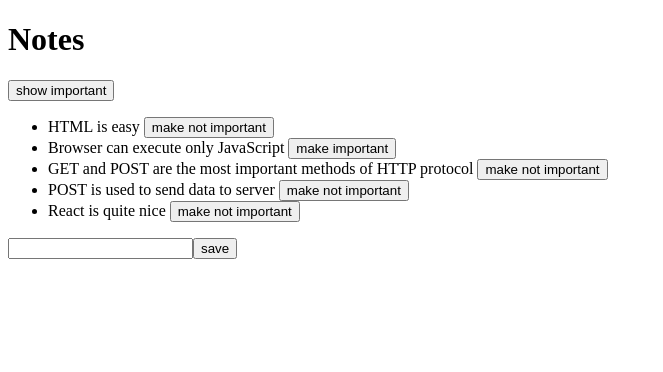
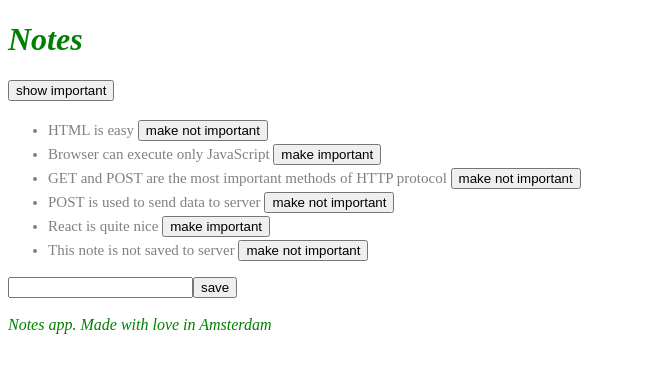
Before and after one commit to bhsaurabh/helsinkifullstack, a React (Vite) app in the folder part2/introdemo2/: page / in a window 1280 px wide. Shown: the top 372 px of the page, without its empty margins (0-663 px from the left). Built offline with nearby package versions, Linux system fonts and the light colour scheme; data requests are answered from the project's data file.

Commit message:
Some styling and also error handling components

```diff
--- a/part2/introdemo2/db.json
+++ b/part2/introdemo2/db.json
@@ -25,7 +25,7 @@
       "id": "c91c",
       "content": "React is quite nice",
       "date": "2025-01-29T19:50:37.089Z",
-      "important": true
+      "important": false
     }
   ]
 }
--- a/part2/introdemo2/src/App.jsx
+++ b/part2/introdemo2/src/App.jsx
@@ -1,13 +1,16 @@
 import { useState, useEffect } from 'react'
 import notesService from './services/notes'
 import Note from './components/Note'
-
+import Notification from './components/Notification'
+import Footer from './components/Footer'
 
 const App = () => {
   const [notes, setNotes] = useState([])
   const [newNote, setNewNote] = useState('')  // store user input in newNote
   const [showAll, setShowAll] = useState(true)  // show all notes or only important notes
   const notesToShow = showAll ? notes : notes.filter(note => note.important)
+
+  const [errorMessage, setErrorMessage] = useState(null)  // track error message
 
   const hook = () => {
     notesService.getAll().then(initialNotes => {
@@ -43,9 +46,10 @@
     notesService.update(id, changedNote).then(returnedNote => {
       setNotes(notes.map(n => n.id !== id ? n : returnedNote))  // update the changed note in the state
     }).catch(error => {
-      alert(
-        `the note '${note.content}' was already deleted from the server`
-      )
+      setErrorMessage(`the note '${note.content}' was already deleted from the server`)
+      setTimeout(() => {
+        setErrorMessage(null)
+      }, 5000)  // clear the error message after 5 seconds
       setNotes(notes.filter(n => n.id !== id))
     })
   }
@@ -54,6 +58,7 @@
   return (
     <div>
       <h1>Notes</h1>
+      <Notification message={errorMessage} />
       <div>
         <button onClick={ () => setShowAll(!showAll)}>show {showAll ? 'important' : 'all'}</button>
       </div>
@@ -65,6 +70,8 @@
         <input value={newNote} onChange={handleNoteChange} />
         <button type="submit">save</button>
       </form>
+      {/* Footer component */ }
+      <Footer />
     </div>
   )
 }
--- /dev/null
+++ b/part2/introdemo2/src/components/Footer.jsx
@@ -0,0 +1,17 @@
+const Footer = () => {
+
+  const footerStyle = {
+    color: 'green',
+    fontStyle: 'italic',
+    fontSize: '16px'
+  }
+
+  return (
+    <div style={footerStyle}>
+      <br />
+      <em>Notes app. Made with love in Amsterdam</em>
+    </div>
+  )
+}
+
+export default Footer
--- /dev/null
+++ b/part2/introdemo2/src/components/Notification.jsx
@@ -0,0 +1,8 @@
+const Notification = ({message}) => {
+  if (message === null) {
+    return null
+  }
+  return <div className="error">{message}</div>
+}
+
+export default Notification
--- /dev/null
+++ b/part2/introdemo2/src/index.css
@@ -0,0 +1,20 @@
+h1 {
+    color: green;
+    font-style: italic;
+  }
+
+  .note {
+    color: grey;
+    padding-top: 3px;
+    font-size: 15px;
+  }
+
+  .error {
+    color: red;
+    background: lightgrey;
+    font-size: 20px;
+    border-style: solid;
+    border-radius: 5px;
+    padding: 10px;
+    margin-bottom: 10px;
+  }
--- a/part2/introdemo2/src/main.jsx
+++ b/part2/introdemo2/src/main.jsx
@@ -1,4 +1,5 @@
 import ReactDOM from 'react-dom/client'
+import './index.css'
 import App from './App'
 
 ReactDOM.createRoot(document.getElementById('root')).render(<App />)
--- a/part2/introdemo2/src/services/notes.js
+++ b/part2/introdemo2/src/services/notes.js
@@ -3,7 +3,13 @@
 
 const getAll = () => {
   const request = axios.get(baseUrl)
-  return request.then(response => response.data)
+  const nonExisting = {
+    id: 10000,
+    content: 'This note is not saved to server',
+    important: true,
+  }
+  return request.then(response => response.data.concat(nonExisting))
+  //return request.then(response => response.data)
 }
 
 const create = newObject => {
```
